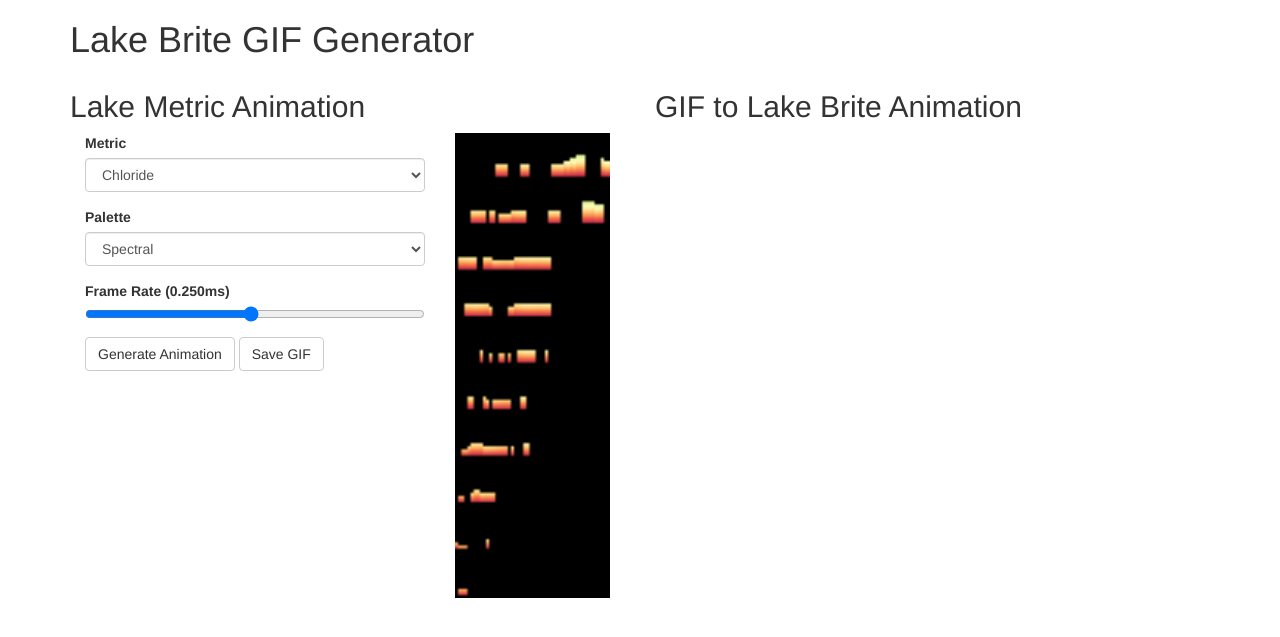
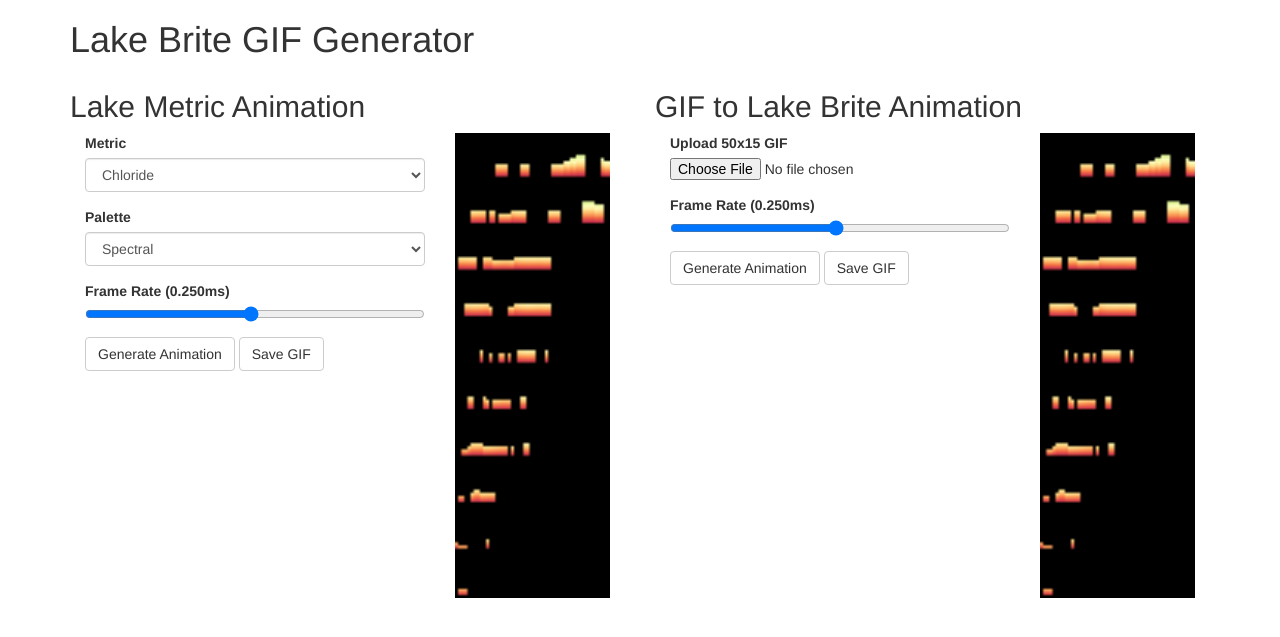
Before and after one commit to mattparrilla/lake-brite, a Flask app: page / in a window 1280 px wide. Shown: the top 637 px of the page. Run offline with Flask 2, Linux system fonts and the light colour scheme; parts of the project's set-up code (start-up, migrations or seed data) failed here and were passed over; some libraries are stand-ins or nearby versions.

Commit message:
Downgrade scipy to supported version

```diff
--- a/requirements.txt
+++ b/requirements.txt
@@ -15,6 +15,6 @@ Pillow==2.9.0
 pyparsing==2.0.3
 python-dateutil==2.4.2
 pytz==2015.6
-scipy==0.16.1
+scipy==0.15.1
 six==1.10.0
 Werkzeug==0.11.2
--- a/templates/index.html
+++ b/templates/index.html
@@ -2,10 +2,30 @@
 <html>
 <head>
     <link rel="stylesheet" href="https://maxcdn.bootstrapcdn.com/bootstrap/3.3.6/css/bootstrap.min.css" integrity="sha384-1q8mTJOASx8j1Au+a5WDVnPi2lkFfwwEAa8hDDdjZlpLegxhjVME1fgjWPGmkzs7" crossorigin="anonymous">
+    <link href="https://cdnjs.cloudflare.com/ajax/libs/bootstrap-fileinput/4.2.8/css/fileinput.css" media="all" rel="stylesheet" type="text/css" />
 
     <style>
         .lake-brite-gif {
             width: 100%;
+        }
+        .btn-file {
+            position: relative;
+            overflow: hidden;
+        }
+        .btn-file input[type=file] {
+            position: absolute;
+            top: 0;
+            right: 0;
+            min-width: 100%;
+            min-height: 100%;
+            font-size: 100px;
+            text-align: right;
+            filter: alpha(opacity=0);
+            opacity: 0;
+            outline: none;
+            background: white;
+            cursor: inherit;
+            display: block;
         }
     </style>
 </head>
@@ -47,10 +67,29 @@
         </div>
         <div class="col-sm-6">
             <h2>GIF to Lake Brite Animation</h2>
+            <div class="col-xs-8">
+                <form>
+                    <div class="form-group">
+                        <label for="gif-upload">Upload 50x15 GIF</label>
+                        <input id="file-demo" type="file" class="file" data-preview-file-type="any">
+                    </div>
+                    <div class="form-group">
+                        <label for="duration">Frame Rate (<span id="animation-duration">0.250</span>ms)</label><br />
+                        <input id="animation-slider" name="duration" type="range"
+                            min="0.0125" value="0.250" max="0.5" step="0.0125">
+                    </div>
+                    <button type="submit" class="btn btn-default">Generate Animation</button>
+                    <a class="btn btn-default" href="{{ url_for('save_lake_animation')}}" role="button">Save GIF</a>
+                </form>
+            </div>
+            <div class="col-xs-4">
+                <img id="lake-animation" class="lake-brite-gif" src="{{ url_for('lake_animation') }}" />
+            </div>
         </div>
     </div>
 
     <script src="https://ajax.googleapis.com/ajax/libs/jquery/2.1.3/jquery.min.js"></script>
+    <script src="https://cdnjs.cloudflare.com/ajax/libs/bootstrap-fileinput/4.2.8/js/fileinput.js" type="text/javascript"></script>
     <script src="{{ url_for('static', filename='app.js') }}"></script>
 </body>
 </html>
```
